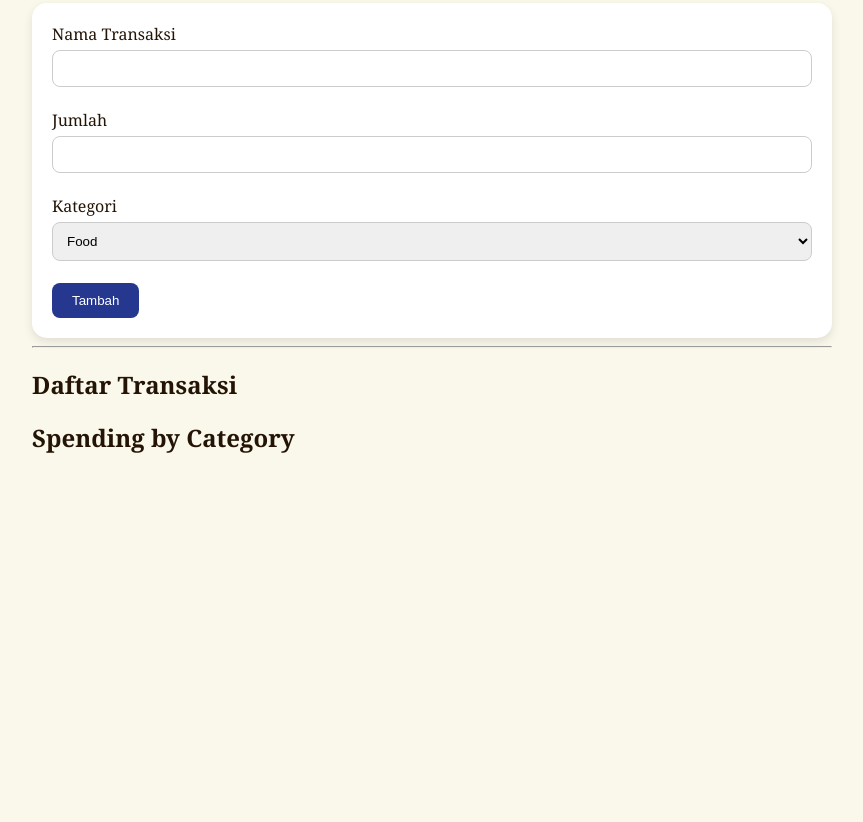
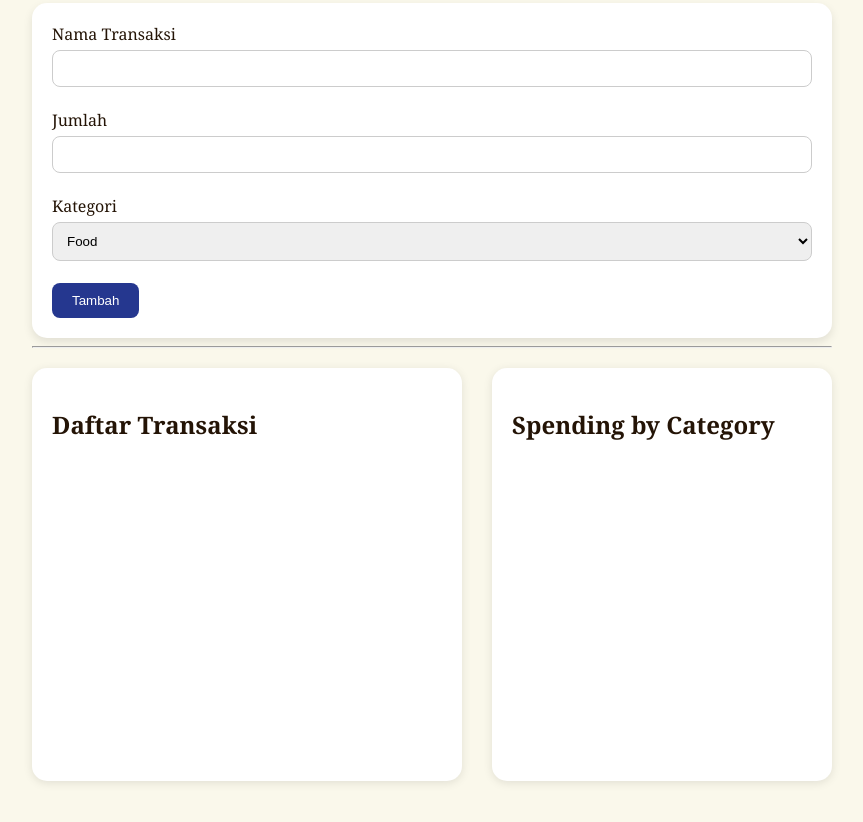
Before and after one commit to hafizafarhapuruhita-sys/CodingCamp-8June26-rr.hafizafarhapuruhita, a plain HTML site: page index.html in a window 1280 px wide. Shown: the part 302-1124 px from the top of the page, without its empty margins (208-1071 px from the left). Drawn offline with nearby package versions, Linux system fonts and the light colour scheme.

Commit message:
Update style.css

```diff
--- a/css/style.css
+++ b/css/style.css
@@ -92,3 +92,30 @@ li {
     border-radius: 6px;
     cursor: pointer;
 }
+.content-section {
+    display: flex;
+    gap: 30px;
+    margin-top: 20px;
+}
+.transaction-section {
+    flex: 2;
+}
+
+.chart-section {
+    flex: 1;
+}
+.chart-section canvas {
+    max-width: 300px;
+    max-height: 300px;
+    margin: auto;
+}
+.transaction-section,
+.chart-section {
+    background: white;
+
+    padding: 20px;
+
+    border-radius: 15px;
+
+    box-shadow: 0 2px 10px rgba(0,0,0,0.1);
+}
```
